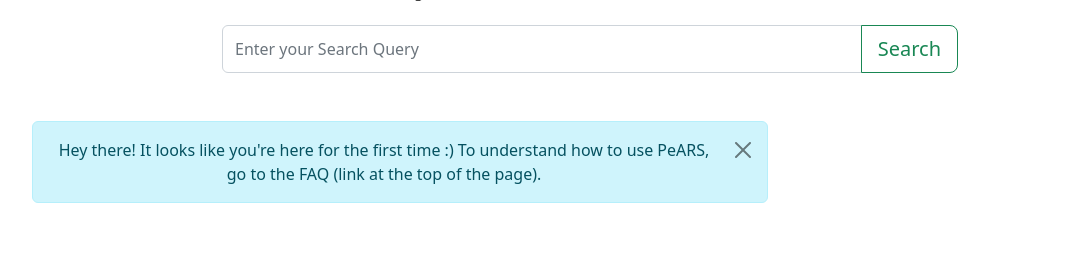
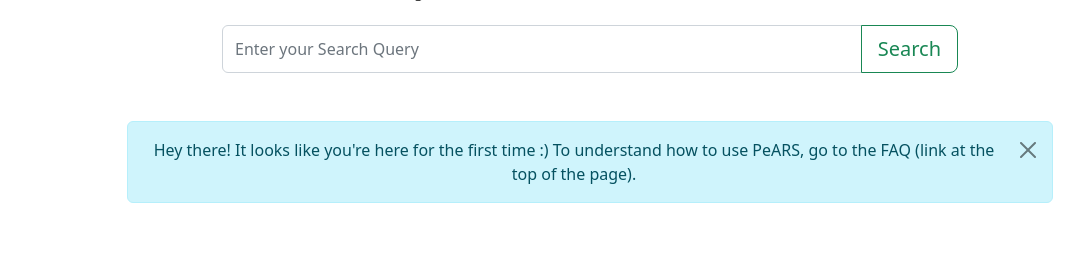
Before and after one commit to PeARSearch/PeARS-orchard, a Flask app: page / in a window 1280 px wide. Shown: the part 354-633 px from the top of the page, without its empty margins (50-1134 px from the left). Run offline with Flask 2, Linux system fonts and the light colour scheme; data that the repository does not hold is empty; parts of the project's set-up code (start-up, migrations or seed data) failed here and were passed over; some libraries are stand-ins or nearby versions.

Commit message:
Centralize Welcome message

```diff
--- a/app/templates/search/index.html
+++ b/app/templates/search/index.html
@@ -20,7 +20,7 @@ SPDX-License-Identifier: AGPL-3.0-only
   </div>
   {% if internal_message %}
   <div class="row">
-    <div class="col-lg-8 text-center mt-5">
+    <div class="col-lg-10 text-center mt-5 mx-auto">
       <div class="alert alert-info alert-dismissible">
         <button type="button" class="btn-close" data-bs-dismiss="alert"></button>
         {{internal_message}}
```
